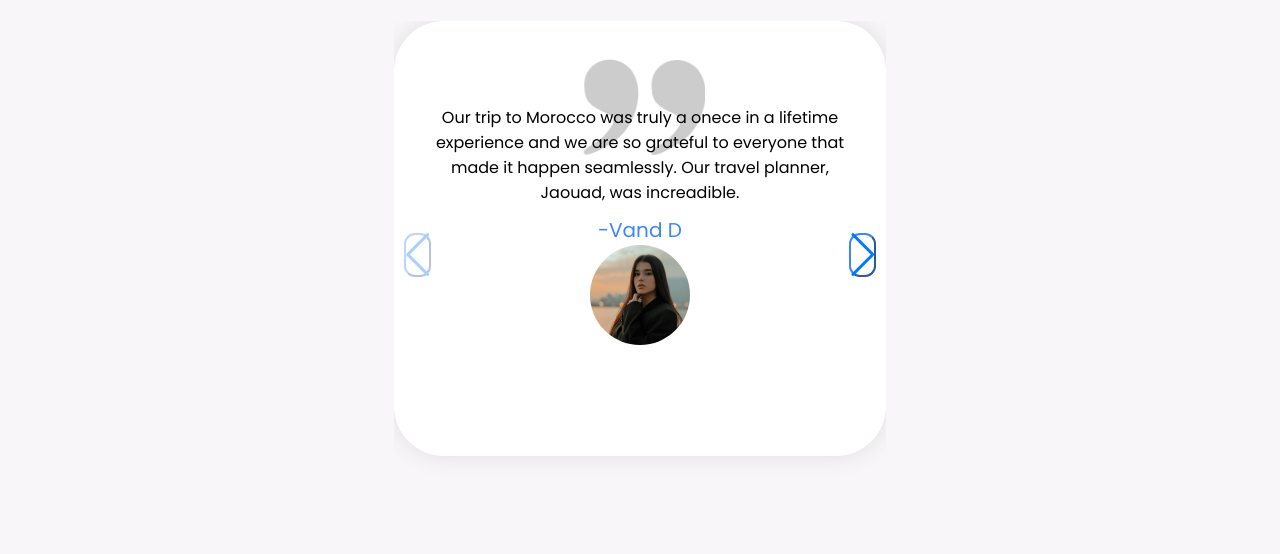
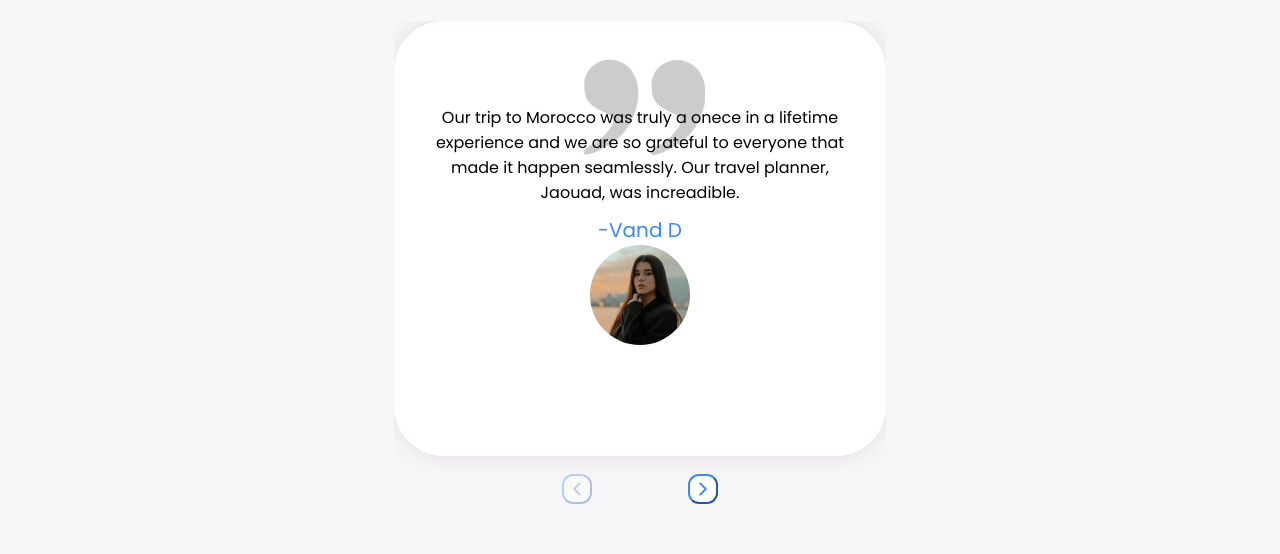
Before and after one commit to maksymXlol/Treloo, a plain HTML site: page index.html in a window 1280 px wide. Shown: the part 3091-3645 px from the top of the page. Drawn offline with nearby package versions, Linux system fonts and the light colour scheme.

Commit message:
fixed problems with swiper

```diff
--- a/index.html
+++ b/index.html
@@ -16,11 +16,11 @@
     />
 
     <!-- CSS -->
-    <link rel="stylesheet" href="./style.css" />
     <link
       rel="stylesheet"
       href="https://cdn.jsdelivr.net/npm/swiper@9/swiper-bundle.min.css"
     />
+    <link rel="stylesheet" href="./style.css" />
 
     <!-- JS -->
     <script src="./script.js" defer></script>
--- a/style.css
+++ b/style.css
@@ -489,7 +489,7 @@ FEEDBACK
 }
 
 .swiper-wrapper {
-  margin-bottom: 2rem;
+  margin-bottom: 5rem;
 }
 
 .swiper-slide {
@@ -504,6 +504,16 @@ FEEDBACK
   height: 30px;
   font-size: 20px;
   color: #3e86f5;
+  top: 475px;
+  left: 168px;
+}
+
+.swiper-button-next:after {
+  content: "";
+}
+
+.swiper-button-prev:after {
+  content: "";
 }
 
 .swiper-button-next {
@@ -514,6 +524,9 @@ FEEDBACK
   height: 30px;
   font-size: 20px;
   color: #3e86f5;
+  top: 475px;
+  right: 168px;
+  content: "";
 }
 /*================================
  OFFERS
```
